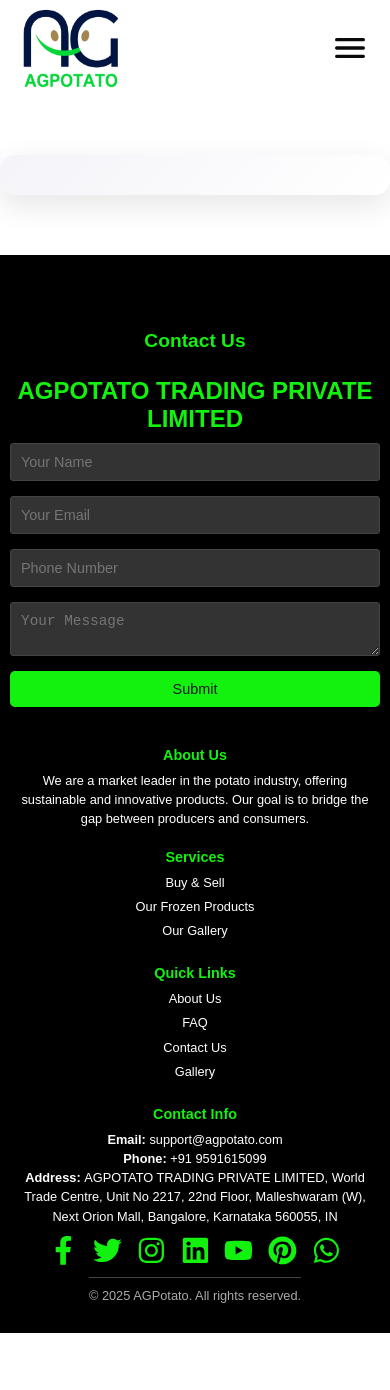
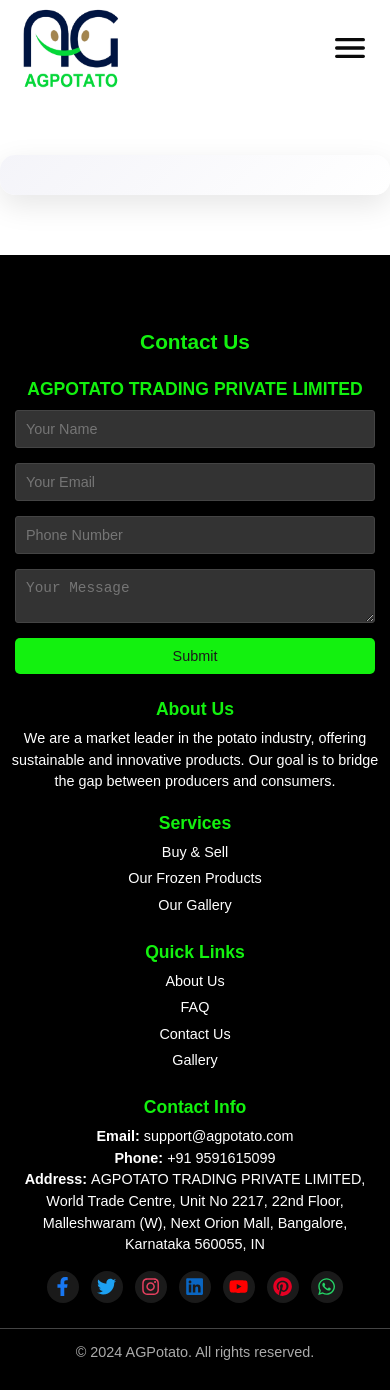
Before and after one commit to Shravan553/test, a Next.js app: page /components/BuyandSell/Buy in a window 390 px wide. Before the commit the page ends 1333 px from the top, so only its background shows below. Built offline with nearby package versions, Linux system fonts and the light colour scheme.

Commit message:
first commit

```diff
--- a/src/app/Footer/Footer.module.css
+++ b/src/app/Footer/Footer.module.css
@@ -4,21 +4,23 @@
     padding: 30px 0;
     font-family: 'Arial', sans-serif;
     width: 100%;
-    height:fit-content;
+    height: fit-content;
     display: flex;
     flex-direction: column;
     align-items: center;
     text-align: center;
-    background-size: cover; /* Ensures the image covers the entire footer */
-    background-position: center; /* Centers the image */
-    background-repeat: no-repeat; /* Prevents the image from repeating */
+    background-size: cover;
+    background-position: center;
+    background-repeat: no-repeat;
 }
+
 /* Contact Form Section */
 .footerContactForm {
     width: 100%;
     max-width: 500px;
     padding-bottom: 10px;
 }
+
 .footerContactForm h2 {
     font-size: 2rem;
     color: #13F10F;
@@ -26,6 +28,7 @@
     margin-top: 25px;
     font-weight: 600;
 }
+
 .footerContactForm h3 {
     font-size: 1.5rem;
     color: #13F10F;
@@ -33,6 +36,7 @@
     margin-top: 25px;
     font-weight: 600;
 }
+
 /* Contact Form Styling */
 .contactForm {
     display: flex;
@@ -41,6 +45,7 @@
     width: 100%;
     padding: 0 20px;
 }
+
 .contactForm input,
 .contactForm textarea {
     width: 100%;
@@ -52,10 +57,12 @@
     border-radius: 3px;
     transition: border-color 0.3s ease;
 }
+
 .contactForm input:focus,
 .contactForm textarea:focus {
     border-color: #13F10F;
 }
+
 .contactForm button {
     padding: 12px 20px;
     font-size: 1rem;
@@ -67,13 +74,36 @@
     transition: background-color 0.3s, transform 0.3s;
     margin-bottom: 0;
 }
+
 .contactForm button:hover {
     background-color: #0EB50C;
     transform: translateY(-3px);
 }
+
 .contactForm button:active {
     transform: translateY(1px);
 }
+
+/* Form Error Styling */
+.formGroup {
+    display: flex;
+    flex-direction: column;
+    gap: 5px;
+}
+
+.error {
+    color: #ff4d4d;
+    font-size: 0.8rem;
+    text-align: left;
+    margin-top: -10px;
+}
+
+.formResult {
+    color: #13F10F;
+    font-size: 0.9rem;
+    margin-top: 10px;
+}
+
 /* Footer Details Section */
 .footerDetails {
     display: flex;
@@ -83,156 +113,205 @@
     padding: 0 20px;
     box-sizing: border-box;
 }
+
 .footerColumn {
     flex: 1;
     min-width: 250px;
     margin: 20px;
     text-align: left;
 }
+
 .footerColumn h3 {
     color: #13F10F;
     font-size: 1.2rem;
     margin-bottom: 5px;
     font-weight: 600;
 }
-.footerColumn2 h3 {
-    color: #13F10F;
-    font-size: 1.2rem;
-    margin-bottom: 5px;
-    font-weight: 600;
-}
+
 .footerColumn p,
 .footerColumn ul {
     font-size: 1rem;
     line-height: 1.8;
 }
-.footerColumn2 p,
-.footerColumn2 ul {
-    font-size: 1rem;
-    line-height: 1.8;
-}
+
 .footerColumn ul {
     list-style: none;
     padding: 0;
 }
+
 .footerColumn ul li {
     margin-bottom: 5px;
 }
+
 .footerColumn ul li a {
     color: white;
     text-decoration: none;
     transition: color 0.3s;
 }
+
 .footerColumn ul li a:hover {
     color: #F1C40F;
 }
-.footerColumn2 p,
-.footerColumn2 ul {
-    font-size: 1rem;
-    line-height: 1.8;
-}
-/* Social Icons */
+
+/* Social Icons with Brand Colors */
 .socialIcons {
     display: flex;
-    gap: 20px;
-    margin-top: 10px;
+    gap: 15px;
+    margin-top: 15px;
+    flex-wrap: wrap;
 }
+
 .socialIcons a {
-    color:#13f10f;
-    font-size: 1.8rem;
-    transition: color 0.3s;
+    color: white;
+    font-size: 1.5rem;
+    transition: all 0.3s ease;
+    background: rgba(255, 255, 255, 0.1);
+    width: 40px;
+    height: 40px;
+    border-radius: 50%;
+    display: flex;
+    align-items: center;
+    justify-content: center;
 }
+
+/* Facebook */
+.socialIcons a:nth-child(1) {
+    color: #1877F2; /* Facebook blue */
+}
+
+/* Twitter */
+.socialIcons a:nth-child(2) {
+    color: #1DA1F2; /* Twitter blue */
+}
+
+/* Instagram */
+.socialIcons a:nth-child(3) {
+    color: #E4405F; /* Instagram pink */
+}
+
+/* LinkedIn */
+.socialIcons a:nth-child(4) {
+    color: #0A66C2; /* LinkedIn blue */
+}
+
+/* YouTube */
+.socialIcons a:nth-child(5) {
+    color: #FF0000; /* YouTube red */
+}
+
+/* Pinterest */
+.socialIcons a:nth-child(6) {
+    color: #E60023; /* Pinterest red */
+}
+
+/* WhatsApp */
+.socialIcons a:nth-child(7) {
+    color: #25D366; /* WhatsApp green */
+}
+
 .socialIcons a:hover {
-    color:#001542;
+    transform: translateY(-3px);
+    background: rgba(255, 255, 255, 0.2);
 }
-.footerColumn2 {
-    flex: 1;
-    min-width: 250px;
-    margin: 20px;
-    text-align: left; /* Hide Quick Links section on mobile */
-}
-.footerColumn2 ul {
-    list-style: none;
-    padding: 0;
-}
-.footerColumn2 ul li a:hover {
-    color: #F1C40F;
-}
-.footerColumn2 ul li {
-    margin-bottom: 10px;
-}
-.footerColumn2 ul li a {
-    color: white;
-    text-decoration: none;
-    transition: color 0.3s;
-}
+
 /* Footer Bottom */
 .footerBottom {
+    width: 100%;
     text-align: center;
-    padding-top: 5px;
+    padding: 20px 0 0;
     border-top: 1px solid #444;
     font-size: 1rem;
     color: #aaa;
+    margin-top: 20px;
 }
+
 /* Responsive Design */
 @media (max-width: 768px) {
     .footerDetails {
         display: grid;
-        grid-template-columns: 1fr; /* Single column layout */
-        grid-template-rows: repeat(4, auto); /* Stack sections vertically */
+        grid-template-columns: 1fr;
+        grid-template-rows: repeat(4, auto);
         gap: 10px;
-        text-align: center; /* Center-align for mobile */
-        padding: 0 10px; /* Reduce side padding for mobile */
+        text-align: center;
+        padding: 0 10px;
     }
+
     .footerColumn {
-        width: 100%; /* Full width for each column */
-        margin: 5px 0; /* Smaller margins for compact layout */
-        text-align: center; /* Center-align text in each column */
+        width: 100%;
+        margin: 5px 0;
+        text-align: center;
     }
-    .footerColumn2 {
-        display: none; /* Hide Quick Links section on mobile */
+
+    .footerColumn h3 {
+        font-size: 1.1rem;
+        margin-bottom: 8px;
     }
-    .footerColumn h3 {
-        font-size: 0.9rem; /* Smaller heading font size */
-        margin-bottom: 8px; /* Reduce space below heading */
-    }
+
     .footerColumn p,
     .footerColumn ul {
-        font-size: 0.8rem; /* Smaller text font size */
-        line-height: 1.5; /* Adjust line spacing for readability */
+        font-size: 0.9rem;
+        line-height: 1.5;
     }
+
     .footerColumn ul li {
-        margin-bottom: 5px; /* Tighter spacing between list items */
+        margin-bottom: 5px;
     }
+
     .footerContactForm {
         width: 100%;
         max-width: 100%;
-        padding: 20px 0; /* Reduce padding */
+        padding: 20px 0;
     }
+
     .footerContactForm h2 {
-        font-size: 1.2rem; /* Smaller heading font for form */
+        font-size: 1.5rem;
         margin-bottom: 15px;
     }
+
     .contactForm {
-        padding: 0 10px; /* Reduce padding for compactness */
+        padding: 0 15px;
     }
+
     .contactForm input,
     .contactForm textarea {
-        padding: 10px; /* Reduce input padding */
-        font-size: 0.9rem; /* Smaller font size */
+        padding: 10px;
+        font-size: 0.9rem;
     }
+
     .contactForm button {
-        padding: 10px 15px; /* Compact button padding */
-        font-size: 0.9rem; /* Smaller button font size */
+        padding: 10px 15px;
+        font-size: 0.9rem;
     }
 
     .socialIcons {
-        gap: 15px; /* Reduce spacing between icons */
-        font-size: 1.5rem; /* Smaller icon size */
         justify-content: center;
+        gap: 12px;
     }
+
+    .socialIcons a {
+        font-size: 1.3rem;
+        width: 36px;
+        height: 36px;
+    }
+
     .footerBottom {
-        padding-top: 10px; /* Compact padding */
-        font-size: 0.8rem; /* Smaller footer text */
+        padding-top: 15px;
+        font-size: 0.9rem;
     }
 }
+
+@media (max-width: 480px) {
+    .footerContactForm h2 {
+        font-size: 1.3rem;
+    }
+
+    .footerContactForm h3 {
+        font-size: 1.1rem;
+    }
+
+    .socialIcons a {
+        font-size: 1.2rem;
+        width: 32px;
+        height: 32px;
+    }
+}
--- a/src/app/Footer/Footer.tsx
+++ b/src/app/Footer/Footer.tsx
@@ -3,7 +3,15 @@
 import styles from "./Footer.module.css";
 import Link from "next/link";
 import Head from "next/head";
-import { FaFacebookF, FaInstagram, FaLinkedin, FaTwitter, FaYoutube, FaPinterest, FaWhatsapp } from "react-icons/fa";
+import {
+  FaFacebookF,
+  FaInstagram,
+  FaLinkedin,
+  FaTwitter,
+  FaYoutube,
+  FaPinterest,
+  FaWhatsapp
+} from "react-icons/fa";
 
 const Footer = () => {
   const formRef = useRef<HTMLFormElement>(null);
@@ -54,50 +62,46 @@
       [name]: errorMessage,
     }));
   };
+
   const handleSubmit = async (e: FormEvent<HTMLFormElement>) => {
     e.preventDefault();
 
-    // Ensure formRef is defined
-    if (formRef.current) {
-      // Safely cast elements to specific types
-      const nameElement = formRef.current.elements.namedItem("name") as HTMLInputElement | null;
-      const emailElement = formRef.current.elements.namedItem("email") as HTMLInputElement | null;
-      const phoneElement = formRef.current.elements.namedItem("phone") as HTMLInputElement | null;
-      const messageElement = formRef.current.elements.namedItem("message") as HTMLTextAreaElement | null;
-
-      const formDataToSend = {
-        name: nameElement?.value || formData.name,
-        email: emailElement?.value || formData.email,
-        phone: phoneElement?.value || formData.phone,
-        message: messageElement?.value || formData.message,
+    // Validate all fields before submission
+    const newErrors = {
+      name: validateForm("name", formData.name),
+      email: validateForm("email", formData.email),
+      phone: validateForm("phone", formData.phone),
+      message: validateForm("message", formData.message),
     };
 
-      // Validate and send the data
-      if (!error.name && !error.email && !error.phone && !error.message) {
+    setError(newErrors);
+
+    // Check if there are any errors
+    const hasErrors = Object.values(newErrors).some(error => error !== "");
+    if (hasErrors) {
+      setResult("Please fix the errors in the form.");
+      return;
+    }
+
     try {
-          const response = await fetch("/api/contact", {  // Changed to the correct endpoint
+      const response = await fetch("/api/contact", {
         method: "POST",
         headers: { "Content-Type": "application/json" },
-            body: JSON.stringify(formDataToSend),
+        body: JSON.stringify(formData),
       });
 
       const data = await response.json();
-          setResult(response.ok ? data.message : data.errors || "Failed to send message.");
       if (response.ok) {
+        setResult(data.message || "Message sent successfully!");
         setFormData({ name: "", email: "", phone: "", message: "" });
+      } else {
+        setResult(data.errors || "Failed to send message.");
       }
     } catch (error) {
       console.error("Error submitting form:", error);
       setResult("Something went wrong. Please try again.");
     }
-      } else {
-        setResult("Please fix the errors in the form.");
-      }
-    } else {
-      setResult("Form is not accessible.");
-    }
   };
-
 
   return (
     <>
@@ -128,8 +132,8 @@
           <h2>Contact Us</h2>
           <h3>AGPOTATO TRADING PRIVATE LIMITED</h3>
 
-
           <form ref={formRef} onSubmit={handleSubmit} className={styles.contactForm}>
+            <div className={styles.formGroup}>
               <input
                 type="text"
                 name="name"
@@ -138,6 +142,10 @@
                 onChange={handleChange}
                 required
               />
+              {error.name && <span className={styles.error}>{error.name}</span>}
+            </div>
+
+            <div className={styles.formGroup}>
               <input
                 type="email"
                 name="email"
@@ -146,6 +154,10 @@
                 onChange={handleChange}
                 required
               />
+              {error.email && <span className={styles.error}>{error.email}</span>}
+            </div>
+
+            <div className={styles.formGroup}>
               <input
                 type="tel"
                 name="phone"
@@ -154,6 +166,10 @@
                 onChange={handleChange}
                 required
               />
+              {error.phone && <span className={styles.error}>{error.phone}</span>}
+            </div>
+
+            <div className={styles.formGroup}>
               <textarea
                 name="message"
                 placeholder="Your Message"
@@ -161,10 +177,14 @@
                 onChange={handleChange}
                 required
               ></textarea>
-            <button type="submit">Submit</button>
-            <p className={styles.formResult}>{result}</p>
+              {error.message && <span className={styles.error}>{error.message}</span>}
+            </div>
+
+            <button type="submit" className={styles.submitButton}>Submit</button>
+            {result && <p className={styles.formResult}>{result}</p>}
           </form>
         </div>
+
         <div className={styles.footerDetails}>
           <div className={styles.footerColumn}>
             <h3>About Us</h3>
@@ -173,6 +193,7 @@
               Our goal is to bridge the gap between producers and consumers.
             </p>
           </div>
+
           <div className={styles.footerColumn}>
             <h3>Services</h3>
             <ul>
@@ -187,6 +208,7 @@
               </li>
             </ul>
           </div>
+
           <div className={styles.footerColumn}>
             <h3>Quick Links</h3>
             <ul>
@@ -204,13 +226,16 @@
               </li>
             </ul>
           </div>
+
           <div className={styles.footerColumn}>
             <h3>Contact Info</h3>
             <p><strong>Email: </strong>support@agpotato.com</p>
             <p><strong>Phone: </strong>+91 9591615099</p>
             <p>
-              <strong>Address: </strong> AGPOTATO TRADING PRIVATE LIMITED, World Trade Centre, Unit No 2217, 22nd Floor, Malleshwaram (W), Next Orion Mall, Bangalore, Karnataka
-              560055, IN
+              <strong>Address: </strong> AGPOTATO TRADING PRIVATE LIMITED,
+              World Trade Centre, Unit No 2217, 22nd Floor,
+              Malleshwaram (W), Next Orion Mall, Bangalore,
+              Karnataka 560055, IN
             </p>
             <div className={styles.socialIcons}>
               <a href="https://www.facebook.com/share/1D3YExrYxU/" target="_blank" rel="noopener noreferrer">
@@ -231,17 +256,17 @@
               <a href="https://in.pinterest.com/agpotato0" target="_blank" rel="noopener noreferrer">
                 <FaPinterest />
               </a>
-  <a href=" https://whatsapp.com/channel/0029VanTtzGEQIaiMwZqvB1T" target="_blank" rel="noopener noreferrer">
+              <a href="https://whatsapp.com/channel/0029VanTtzGEQIaiMwZqvB1T" target="_blank" rel="noopener noreferrer">
                 <FaWhatsapp />
               </a>
             </div>
           </div>
         </div>
+
         <div className={styles.footerBottom}>
-          <p>&copy; 2025 AGPotato. All rights reserved.</p>
+          <p>&copy; {new Date().getFullYear()} AGPotato. All rights reserved.</p>
         </div>
       </footer>
-
     </>
   );
 };
```
Lines whose indentation alone changed are shown as unchanged.
